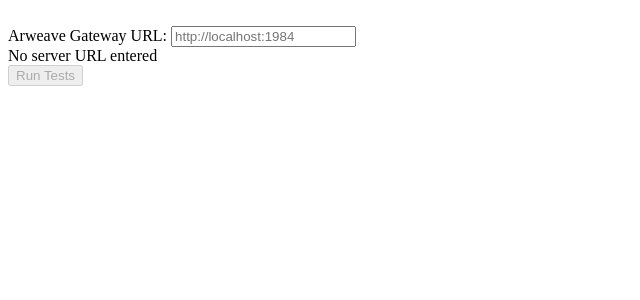
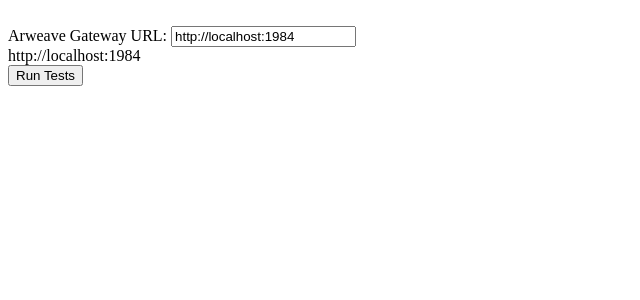
Before and after one commit to DougAnderson444/ardag, a SvelteKit app: page / in a window 1280 px wide. Shown: the top 300 px of the page, without its empty margins (0-640 px from the left). Built offline with nearby package versions, Linux system fonts and the light colour scheme.

Commit message:
add default url

```diff
--- a/src/routes/+page.svelte
+++ b/src/routes/+page.svelte
@@ -3,7 +3,7 @@
 	import { onMount } from 'svelte';
 
 	let result: string = '';
-	let serverUrl: string;
+	let serverUrl: string = 'http://localhost:1984';
 	let tests;
 	let error: string;
 	onMount(async () => {
```
